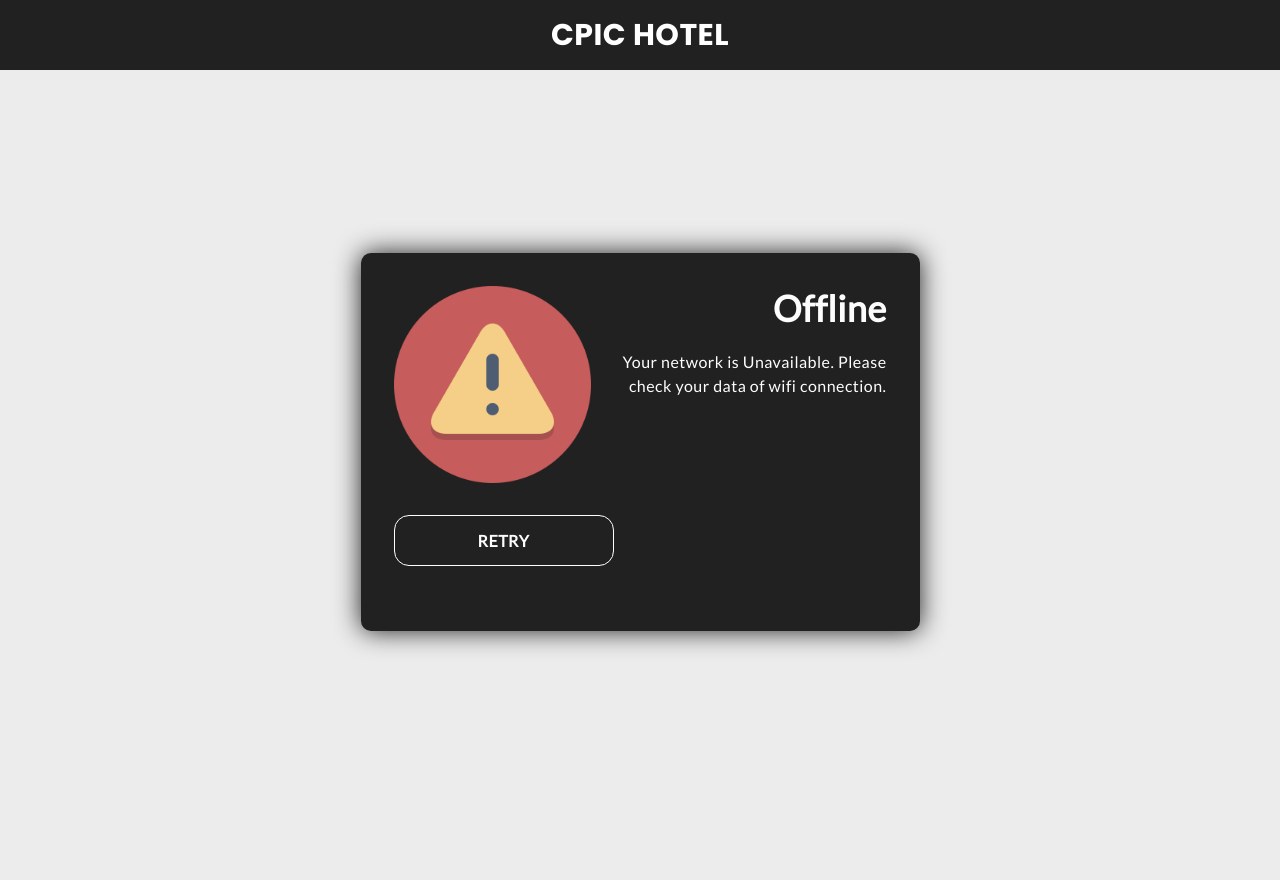
After one commit to ArJSarmiento/CPIC-Hotel, a Django app: page /offline in a window 1280 px wide. The commit adds this page. Run offline with Django 3.2, Linux system fonts and the light colour scheme.

Commit message:
Improved PWA

```diff
--- a/hotelSystem/static/hotelSystem/css/styles.css
+++ b/hotelSystem/static/hotelSystem/css/styles.css
@@ -259,12 +259,20 @@ a:focus,
 a:active,
 a:link {
     text-decoration: none;
-    outline: 0;
+    outline: none !important;
 }
 
 a {
     color: currentColor;
     transition: .2s ease-in-out;
+
+    -webkit-tap-highlight-color: transparent;
+    -webkit-touch-callout: none;
+    -webkit-user-select: none;
+    -khtml-user-select: none;
+    -moz-user-select: none;
+    -ms-user-select: none;
+    user-select: none;
 }
 
 h1,
--- a/hotelSystem/templates/hotelSystem/login.html
+++ b/hotelSystem/templates/hotelSystem/login.html
@@ -18,7 +18,7 @@
 
     <div class="signup">
 
-        <h1 class="form-title" id="signup"><span>or</span>Log in</h1>
+        <h1 class="form-title" id="signup">Log in<span>or</span></h1>
         <form action="{% url 'login' %}" method="post">
             {% csrf_token %}
             <div class="form-holder" id="loginForm">
--- /dev/null
+++ b/hotelSystem/templates/hotelSystem/offline.html
@@ -0,0 +1,90 @@
+
+<!DOCTYPE html>
+<html lang="en">
+    {% load static %}
+    {% load pwa %}
+    <head>
+    {% progressive_web_app_meta %}
+    <meta charset="UTF-8" />
+    <meta http-equiv="X-UA-Compatible" content="IE=edge" />
+    <meta name="viewport" content="width=device-width, initial-scale=1.0" />
+
+    <script type="text/javascript" src="{% static 'hotelSystem/js/script.js' %}"></script>
+
+    <title>{% block title %}{% endblock %}</title>
+
+    <style>
+        @font-face {
+            font-family: 'Poppins';
+            src: url('../static/hotelSystem/fonts/Poppins-Bold.ttf');
+        }
+        @font-face {
+            font-family: 'Lato';
+            src: url('../static/hotelSystem/fonts/Lato-Regular.ttf');
+        }
+        :root {
+            --myDark: #212121;
+            --light: #fdfdfd;
+            --lightgrey:#ececec;
+            --thirdcolor:#0A66C2;
+            --font-header:'Poppins';
+            --font-text: 'Lato';
+          }
+    </style>
+    <base href="/">
+    <link rel="stylesheet" href='../static/hotelSystem/css/styles.css'>
+    <link rel="stylesheet" href='../static/hotelSystem/css/reserve_success.css'>
+    <link rel="icon" href='/static/hotelSystem/img/CPIC.png'>
+    <link href="https://fonts.googleapis.com/css?family=Material+Icons|Material+Icons+Outlined|Material+Icons+Two+Tone|Material+Icons+Round|Material+Icons+Sharp" rel="stylesheet">
+    <link rel="stylesheet" href="https://cdnjs.cloudflare.com/ajax/libs/font-awesome/5.15.3/css/all.min.css" integrity="sha512-iBBXm8fW90+nuLcSKlbmrPcLa0OT92xO1BIsZ+ywDWZCvqsWgccV3gFoRBv0z+8dLJgyAHIhR35VZc2oM/gI1w==" crossorigin="anonymous" />
+</head>
+
+<body>
+    <div class="page">
+        <header tabindex="1">
+            <h2>
+                CPIC Hotel
+            </h2>
+        </header>
+
+        {% if user.is_authenticated %}
+        <div id="nav-container">
+            <div class="bg"></div>
+            <div id="nav-content" tabindex="0">
+                <ul>
+                    <li><a href="{% url 'index' %}">Dashboard</a></li>
+                    <li><a href="{% url 'customers' %}">Guests</a></li>
+                    <li><a href="{% url 'rooms' %}">Rooms</a></li>
+                    <li><a href="{% url 'payments' %}">Payments</a></li>
+                    <br>
+                    <li><a href="{% url 'reserve' %}">Reserve</a></li>
+                    <br>
+                    <li><a href="{% url 'reservations' %}">Reservations</a></li>
+                    <li><a href="{% url 'checkins' %}">Check-ins</a></li>
+                    <li><a href="{% url 'checkouts' %}">Check-outs</a></li>
+                    <br>
+                    <li><a href="{% url 'logout' %}">Logout</a></li>
+                </ul>
+            </div>
+        </div>
+        {% endif %}
+
+        <main>
+            <div class="alertContainer">
+                <div class="error">
+                    <img src="../static/hotelSystem/img/error.png" alt="Error">
+                    <div class="texts">
+                        <h1>Offline</h1>
+                        <p> Your network is Unavailable. Please check your data of wifi connection.</p>
+                    </div>
+                    <a class="alertBtn" href="{% url 'index' %}">
+                        RETRY
+                    </a>
+                </div>
+            </div>
+        </main>
+    </div>
+
+</body>
+
+</html>
--- a/hotelSystem/urls.py
+++ b/hotelSystem/urls.py
@@ -6,6 +6,7 @@ from django.views.generic import TemplateView
 
 urlpatterns = [
     path("", views.index, name="index"),
+    path("offline", views.offline, name="offline"),
     path("reserve", views.reserve, name="reserve"),
     path("reservations", views.reservations, name="reservations"),
     path("reservations/<int:reservationID>", views.reservations_view, name="reservations_view"),
--- a/hotelSystem/views.py
+++ b/hotelSystem/views.py
@@ -40,6 +40,9 @@ def index(request):
     }
 
     return render(request, "hotelSystem/index.html", data)
+
+def offline(request):
+    return render(request, "hotelSystem/offline.html")
 
 @login_required(login_url='login')
 def reserve(request):
--- a/project4/settings.py
+++ b/project4/settings.py
@@ -114,7 +114,7 @@ PWA_APP_THEME_COLOR = '#212121'
 PWA_APP_BACKGROUND_COLOR = '#fdfdfd'
 PWA_APP_DISPLAY = 'standalone'
 PWA_APP_SCOPE = '/'
-PWA_APP_ORIENTATION = 'any'
+PWA_APP_ORIENTATION = 'portrait'
 PWA_APP_START_URL = '/'
 PWA_APP_STATUS_BAR_COLOR = 'default'
 PWA_APP_ICONS = [
```
Also changed, not shown: hotelSystem/static/hotelSystem/css/login.css (+24 -2 lines), hotelSystem/static/hotelSystem/css/reserve_success.css (+7 -1 lines), hotelSystem/static/hotelSystem/js/serviceworker.js (+36 -32 lines), db.sqlite3, hotelSystem/static/hotelSystem/fonts/Lato-Regular.ttf (added), hotelSystem/static/hotelSystem/fonts/Poppins-Bold.ttf (added).
